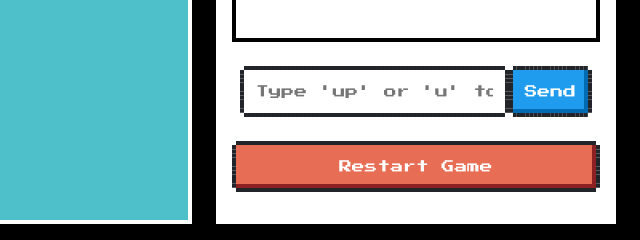
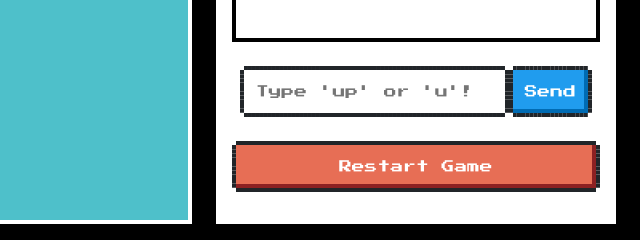
Before and after one commit to Grace/Flap-with-Friends-Chat, a website: page public/index.html in a window 1280 px wide. Shown: the part 552-792 px from the top of the page, 640-1280 px from the left. Drawn offline with nearby package versions, Linux system fonts and the light colour scheme; no server answers.

Commit message:
Simplify placeholder text

```diff
--- a/public/index.html
+++ b/public/index.html
@@ -19,7 +19,7 @@
             <div id="chat" class="nes-container">
                 <div id="messages" class="nes-container"></div>
                 <form id="chatForm">
-                    <input id="input" class="nes-input" autocomplete="off" placeholder="Type 'up' or 'u' to flap!">
+                    <input id="input" class="nes-input" autocomplete="off" placeholder="Type 'up' or 'u'!">
                     <button class="nes-btn is-primary">Send</button>
                 </form>
                 <button id="restart" class="nes-btn is-error">Restart Game</button>
```
